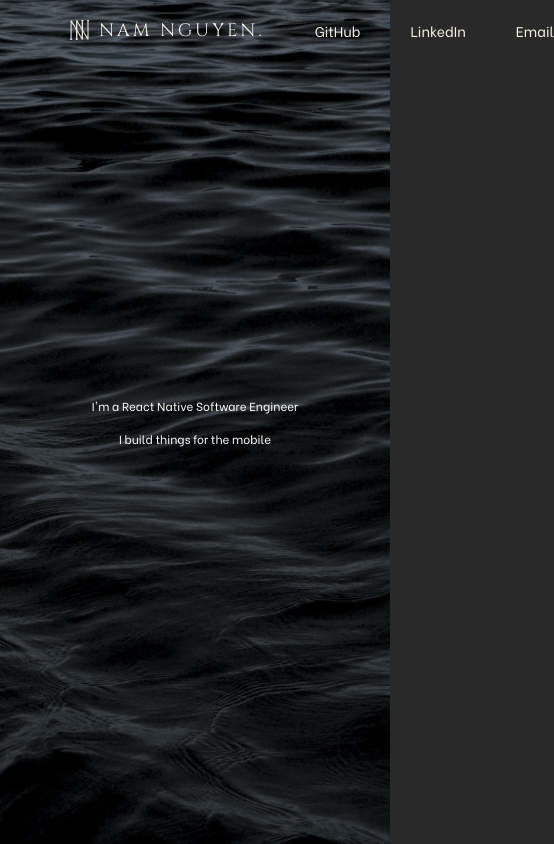
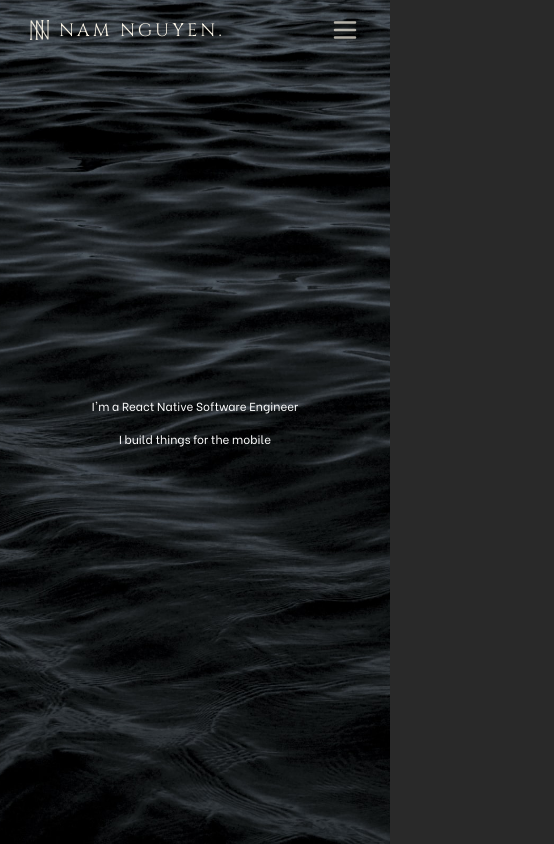
Before and after one commit to NamNguyen1606/Porfolio, a React (Create React App) app: page / in a window 390 px wide. Shown: the top 844 px of the page, 554 px wide, since content can reach past the window. Built offline with nearby package versions, Linux system fonts and the light colour scheme.

Commit message:
Inital Hamburger NavBar

```diff
--- /dev/null
+++ b/src/components/Nav/index.css
@@ -0,0 +1,10 @@
+.icon {
+    height: 30px;
+    width: 30px;
+    color: #FAF4E6B3;
+    cursor: pointer;
+}
+
+.icon:hover {
+    color: white;
+}
--- a/src/components/Nav/index.tsx
+++ b/src/components/Nav/index.tsx
@@ -1,6 +1,7 @@
-import React from 'react';
+import React, {useState} from 'react';
 import styled, { css, keyframes } from 'styled-components';
 import Logo from '../../asset/logo/LOGO.png';
+import './index.css'
 interface IContainer {
     readonly isShow: boolean;
 }
@@ -23,7 +24,7 @@ const Container = styled.div<IContainer>`
                 `
             } else {
                 return css`
-                    background-color: rgba(60, 59, 58, 0.85);
+                    background-color: rgba(60, 59, 58, 1);
                     position: -webkit-sticky; Safari,
                 `
             }
@@ -45,6 +46,9 @@ const LogoContainer = styled.div`
     align-items: center;
     padding-left: 70px;
     background-color: transparent;
+    @media ${`(max-width: 600px)`}{
+        padding-left: 30px;
+    }
 `;
 
 const SubNavigateContainer = styled.div`
@@ -54,6 +58,9 @@ const SubNavigateContainer = styled.div`
     align-items: center;
     background-color: transparent;
     margin-right: 70px;
+    @media ${`(max-width: 600px)`}{
+        display: none;
+    }
 `;
 
 const LogoTxt = styled.pre`
@@ -80,25 +87,96 @@ const SubNavigateTittle = styled.a`
         border-bottom: 3px solid #FF9292;
         padding-bottom: 5px;
     }
+
+    @media ${`(max-width: 600px)`}{
+        font-size: 35px;
+        margin-bottom: 10px;
+    }
 `
+const MenuIconHolder = styled.div`
+    display: none;
+    @media ${`(max-width: 600px)`}{
+        flex: 8;
+        display: flex;
+        justify-content: flex-end;
+        align-items: center;
+        background-color: transparent;
+        margin-right: 30px;
+    }
+`
+
+const fadeIn = keyframes`
+  0% {
+    opacity: 0;
+  }
+  100% {
+    opacity: 1;
+  }
+`
+const fadeOut = keyframes`
+  0% {
+    opacity: 1;
+  }
+  100% {
+    opacity: 0;
+  }
+`
+
+const NavContainer = styled.div<IContainer>`
+    position: fixed;
+    height: calc(100vh - 60px);
+    width: 100%;
+    background-color: #222222;
+    display: ${props => props.isShow ? 'flex' : 'none'};
+    flex-direction: column;
+    justify-content: flex-start;
+    align-items: baseline;
+    margin-top: 60px;
+    padding-top: 20px;
+    animation: 0.3s ${fadeIn} ease-in-out;
+    @media ${`(min-width: 600px)`}{
+        display: none;
+    }
+`
+
+
 
 interface IProps {
     isShow: boolean;
 }
 
 const Nav: React.FC<IProps> = React.memo((props) => {
+    const [isShow, setIsShow] = useState(false);
+
+    const handleNav = () => setIsShow(!isShow)
+
     return(
+        <>
         <Container isShow={props.isShow}>
             <LogoContainer>
                 <LogoImage src={Logo}/>
                 <LogoTxt>{`NAM NGUYEN.`}</LogoTxt>
             </LogoContainer>
+            <MenuIconHolder>
+                <svg onClick={handleNav} className="icon" xmlns="http://www.w3.org/2000/svg" fill="none" viewBox="0 0 24 24" stroke="currentColor">
+                    { isShow ?
+                        <path stroke-linecap="round" stroke-linejoin="round" stroke-width="2" d="M6 18L18 6M6 6l12 12" />
+                        :<path stroke-linecap="round" stroke-linejoin="round" stroke-width="2" d="M4 6h16M4 12h16M4 18h16" />
+                    }
+                </svg>
+            </MenuIconHolder>
             <SubNavigateContainer>
-                <SubNavigateTittle href="https://github.com/NamNguyen1606" target="_blank">GitHub</SubNavigateTittle>
+                <SubNavigateTittle href="https://github.com/NamNguyen1606" target="_blank">Github</SubNavigateTittle>
                 <SubNavigateTittle href="https://www.linkedin.com/in/nam-nguyen-1222561aa/" target="_blank">LinkedIn</SubNavigateTittle>
                 <SubNavigateTittle href="mailto:ntpnam98@gmail.com" target="_blank">Email</SubNavigateTittle>
             </SubNavigateContainer>
+        <NavContainer isShow={isShow}>
+                <SubNavigateTittle href="https://github.com/NamNguyen1606" target="_blank">Github</SubNavigateTittle>
+                <SubNavigateTittle href="https://www.linkedin.com/in/nam-nguyen-1222561aa/" target="_blank">LinkedIn</SubNavigateTittle>
+                <SubNavigateTittle href="mailto:ntpnam98@gmail.com" target="_blank">Email</SubNavigateTittle>
+        </NavContainer>
         </Container>
+        </>
     )
 });
 export default Nav;
--- a/src/components/Tittle/index.tsx
+++ b/src/components/Tittle/index.tsx
@@ -27,7 +27,7 @@ const TittleTxt = styled.h1`
     }
 
     @media ${`(max-width: 500px)`}{
-        font-size: 30px;
+        font-size: 35px;
     }
 `
 const Tittle: React.FC<IProps> = (props) => {
--- a/src/utils/projectInfo.ts
+++ b/src/utils/projectInfo.ts
@@ -34,8 +34,8 @@ const Apollo: IProject = {
     images: [
         Image.ApolloBanner
     ],
-    description: "Product ordering system for ebook shop",
-    technology: "React Native - TypeScript",
+    description: "Product ordering system for ebook shop.",
+    technology: "React Native - TypeScript.",
     isHaveSource: true,
     youTubeVideoId: "zS1GWKC9dfw",
     demoUrl: "https://youtu.be/zS1GWKC9dfw",
@@ -43,12 +43,12 @@ const Apollo: IProject = {
 }
 
 const FlashChat: IProject = {
-    name: "FlashChat",
+    name: "Flash",
     images: [
         Image.FlashBanner
     ],
-    description: "An app for group chat",
-    technology: "Flutter - Dart, Firebase,",
+    description: "An app for group chat.",
+    technology: "Flutter - Dart, Firebase.",
     isHaveSource: true,
     youTubeVideoId: "EAY41D2-XNk",
     demoUrl: "https://www.youtube.com/watch?v=EAY41D2-XNk",
@@ -73,7 +73,7 @@ const ChatServiceWebsite: IProject = {
     images: [
         Image.WebChatBanner
     ],
-    description: "An app help customer can create group chat room and personal chat room",
+    description: "An app help customer can create group chat room and personal chat room.",
     technology: "ReactJS, NodeJs, Express, Socket.io, MongoDB, CosmosDB.",
     isHaveSource: true,
     youTubeVideoId: "qdygAJv3_yg",
```
Also changed, not shown: 1 other file (tests, documents, lock files or other folders).
